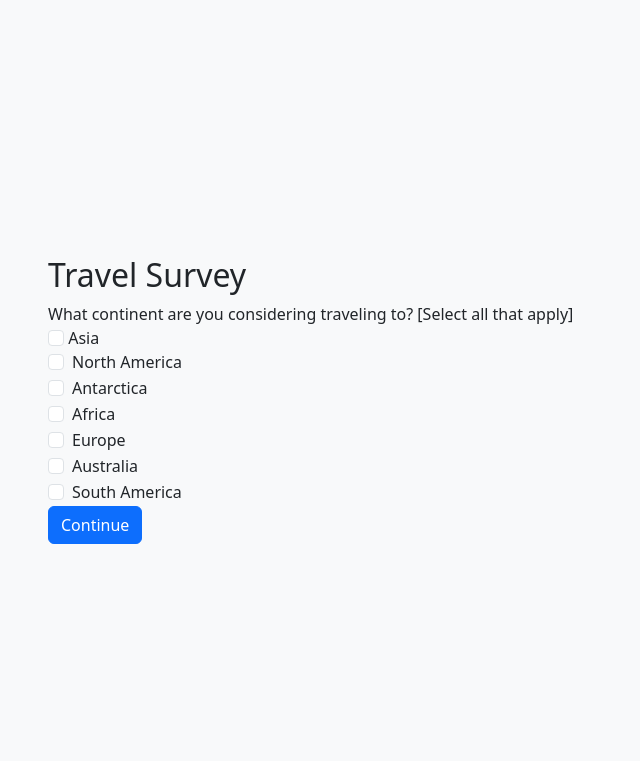
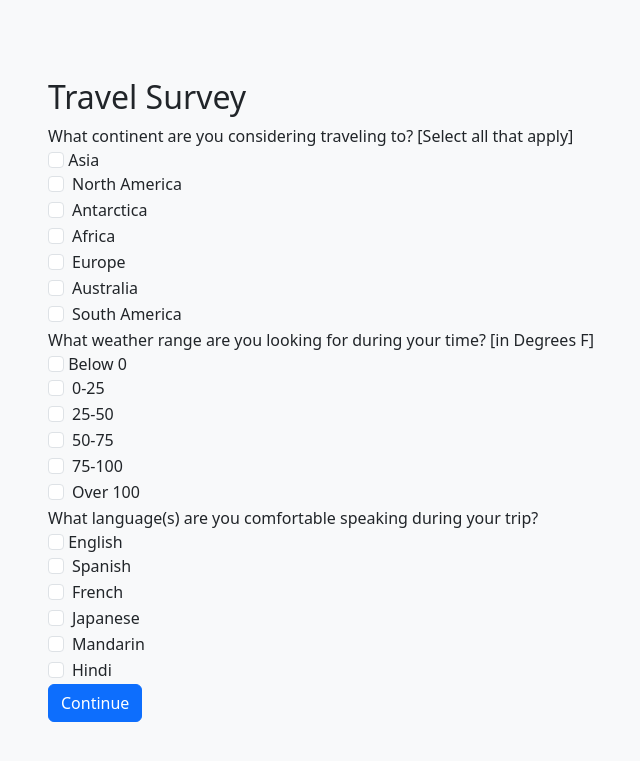
Before and after one commit to tish978/plan-it_travel_API, a FastAPI app: page /plan-trip in a window 1280 px wide. Shown: the top 761 px of the page, without its empty margins (34-674 px from the left). Run offline with FastAPI, Linux system fonts and the light colour scheme.

Commit message:
Updated/currently updating Travel Survey Form to just be one page.

```diff
--- a/main.py
+++ b/main.py
@@ -29,6 +29,11 @@ async def root():
 @app.get("/plan-trip-p2")
 def plan_trip_p2():
     return FileResponse("templates/plan-trip-p2.html")
+
+@app.get('/plan-trip-p3')
+def plan_trip_p3():
+    return FileResponse("templates/plan-trip-p3.html")
+
 
 @app.post("/home")
 def home():
--- a/templates/plan-trip.html
+++ b/templates/plan-trip.html
@@ -46,6 +46,60 @@
                 <label class="form-check-label" for="q1-option5">South America</label>
             </div>
 
+            <!-- Question 2 -->
+            What weather range are you looking for during your time? [in Degrees F]
+            <div class="form-group">
+                <input class="form-check-input" type="checkbox" name="q2" id="q2-option1" value="option1">
+                <label class="form-check-label" for="q2-option1">Below 0</label>
+            </div>
+            <div class="form-check">
+                <input class="form-check-input" type="checkbox" name="q2" id="q2-option2" value="option2">
+                <label class="form-check-label" for="q2-option2">0-25</label>
+            </div>
+            <div class="form-check">
+                <input class="form-check-input" type="checkbox" name="q2" id="q2-option3" value="option3">
+                <label class="form-check-label" for="q2-option3">25-50</label>
+            </div>
+            <div class="form-check">
+                <input class="form-check-input" type="checkbox" name="q2" id="q2-option4" value="option4">
+                <label class="form-check-label" for="q2-option4">50-75</label>
+            </div>
+            <div class="form-check">
+                <input class="form-check-input" type="checkbox" name="q2" id="q2-option5" value="option5">
+                <label class="form-check-label" for="q2-option5">75-100</label>
+            </div>
+            <div class="form-check">
+                <input class="form-check-input" type="checkbox" name="q2" id="q2-option6" value="option6">
+                <label class="form-check-label" for="q2-option6">Over 100</label>
+            </div>
+
+            <!-- Question 3 -->
+            What language(s) are you comfortable speaking during your trip?
+            <div class="form-group">
+                <input class="form-check-input" type="checkbox" name="q3" id="q3-option1" value="option1">
+                <label class="form-check-label" for="q3-option1">English</label>
+            </div>
+            <div class="form-check">
+                <input class="form-check-input" type="checkbox" name="q3" id="q3-option2" value="option2">
+                <label class="form-check-label" for="q3-option2">Spanish</label>
+            </div>
+            <div class="form-check">
+                <input class="form-check-input" type="checkbox" name="q3" id="q3-option3" value="option3">
+                <label class="form-check-label" for="q3-option3">French</label>
+            </div>
+            <div class="form-check">
+                <input class="form-check-input" type="checkbox" name="q3" id="q3-option4" value="option4">
+                <label class="form-check-label" for="q3-option4">Japanese</label>
+            </div>
+            <div class="form-check">
+                <input class="form-check-input" type="checkbox" name="q3" id="q3-option5" value="option5">
+                <label class="form-check-label" for="q3-option5">Mandarin</label>
+            </div>
+            <div class="form-check">
+                <input class="form-check-input" type="checkbox" name="q3" id="q3-option6" value="option6">
+                <label class="form-check-label" for="q3-option6">Hindi</label>
+            </div>
+
             <button type="button" class="btn btn-primary" onclick="nextPage()">Continue</button>
         </form>
 
```
Also changed, not shown: templates/plan-trip-p2.html (+4 -4 lines), templates/plan-trip-p3.html (added, +58 -0 lines).
